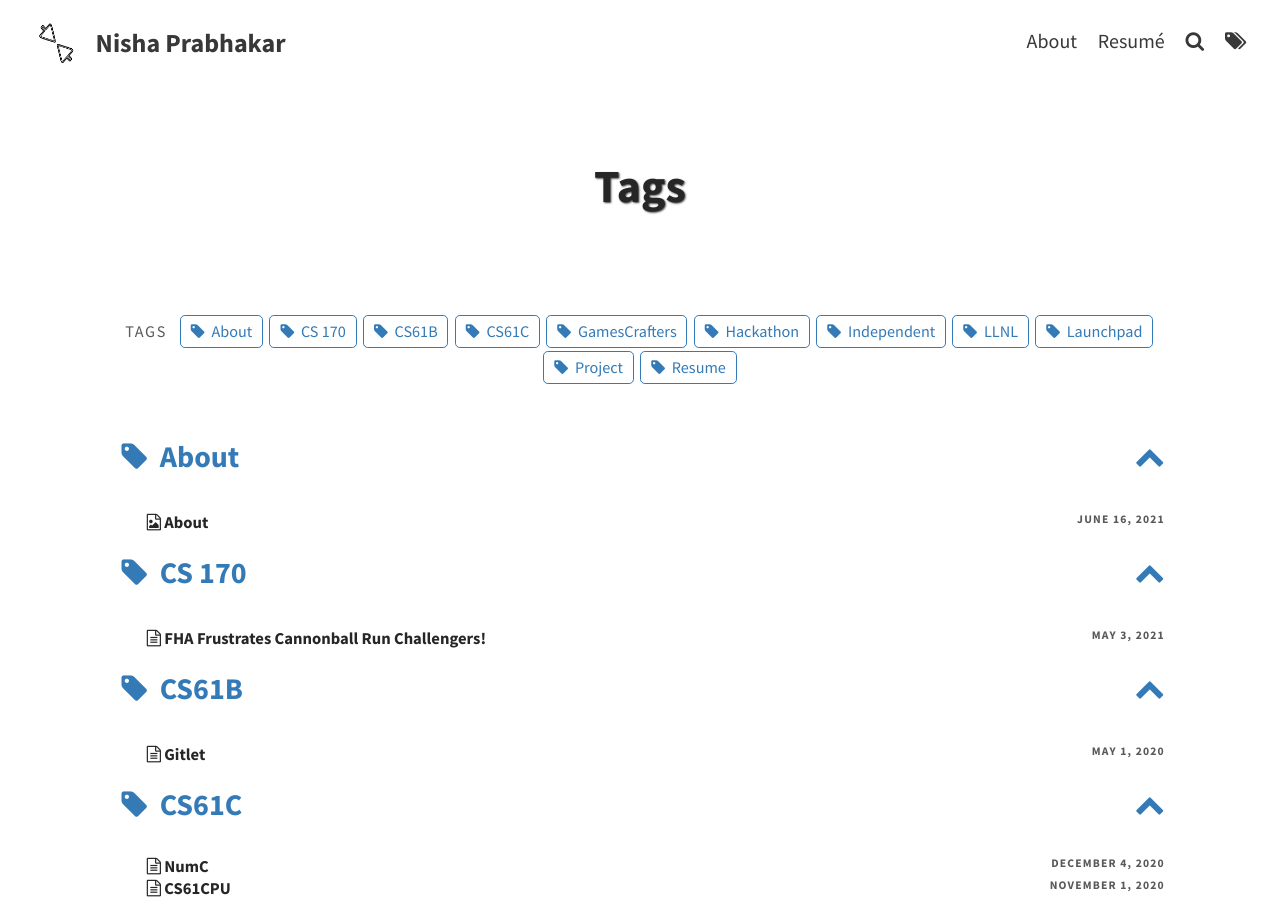
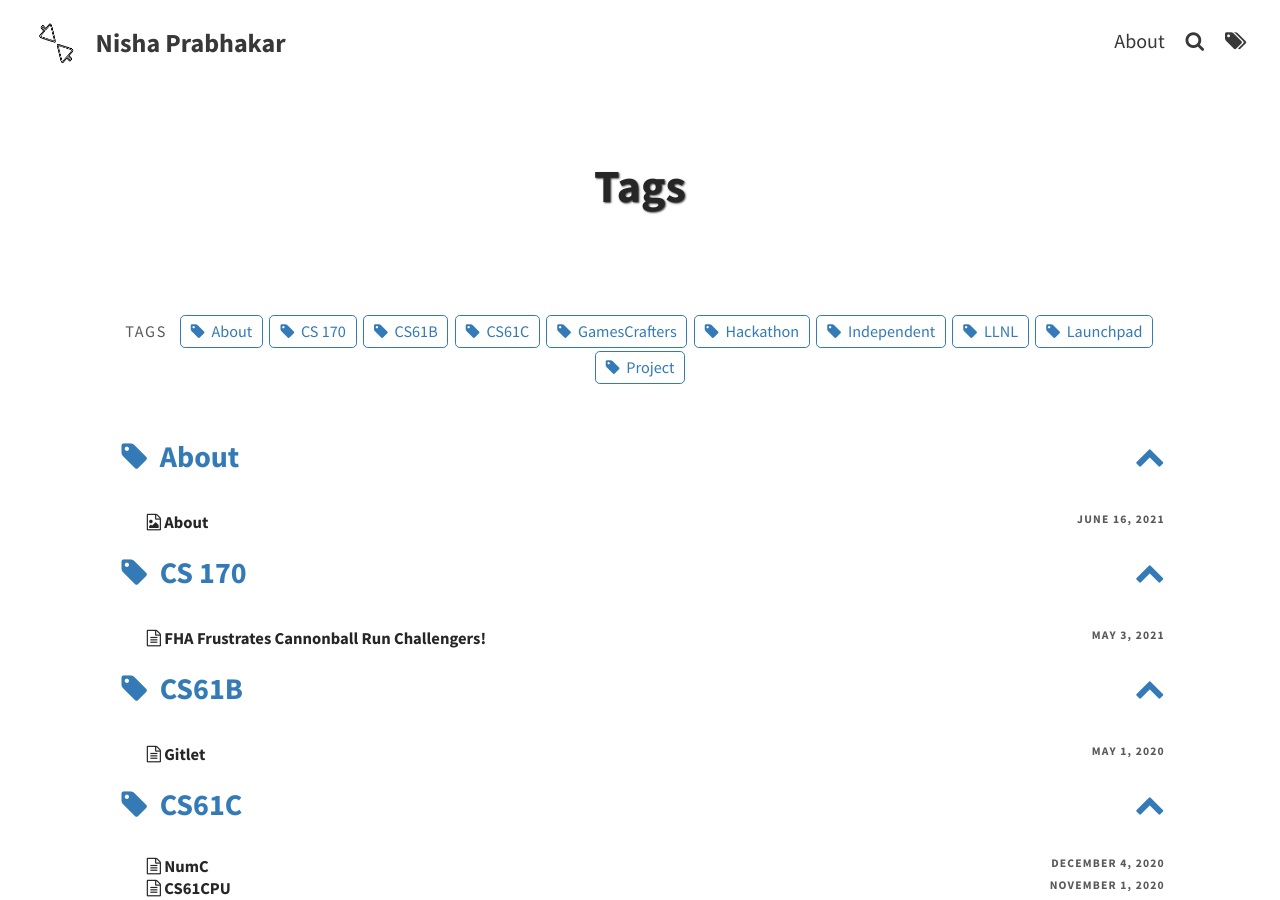
Before and after one commit to nishap1225/nishap1225.github.io, a Jekyll site: the page built from pages/tags.md, in a window 1280 px wide and 900 px high. Built offline with Jekyll 4.4.1, drawn with Linux system fonts in a browser that asks for light colours; some of the changed text lies outside the part shown.

Commit message:
invalidating resume

```diff
--- a/_config.yml
+++ b/_config.yml
@@ -4,7 +4,7 @@ url: "https://nishap1225.github.io"
 
 # THEME-SPECIFIC CONFIGURATION
 title: Nisha Prabhakar                                    # site's title
-description: "Nisha Prabhakar's projects and resumé."      # used by search engines
+description: "Nisha Prabhakar's projects!"      # used by search engines
 avatar: assets/img/arrow_icon.png                         # Empty for no avatar in navbar
 favicon: assets/favicon.ico                             # Icon displayed in the tab
 
```
Also changed, not shown: trash/resume.md (+2 -2 lines).
